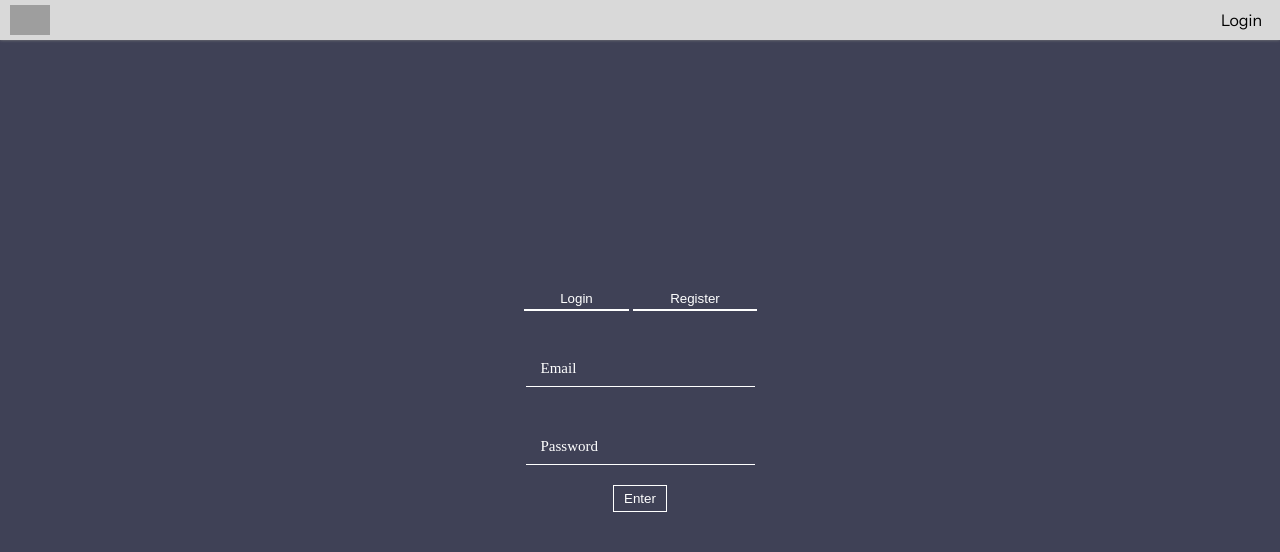
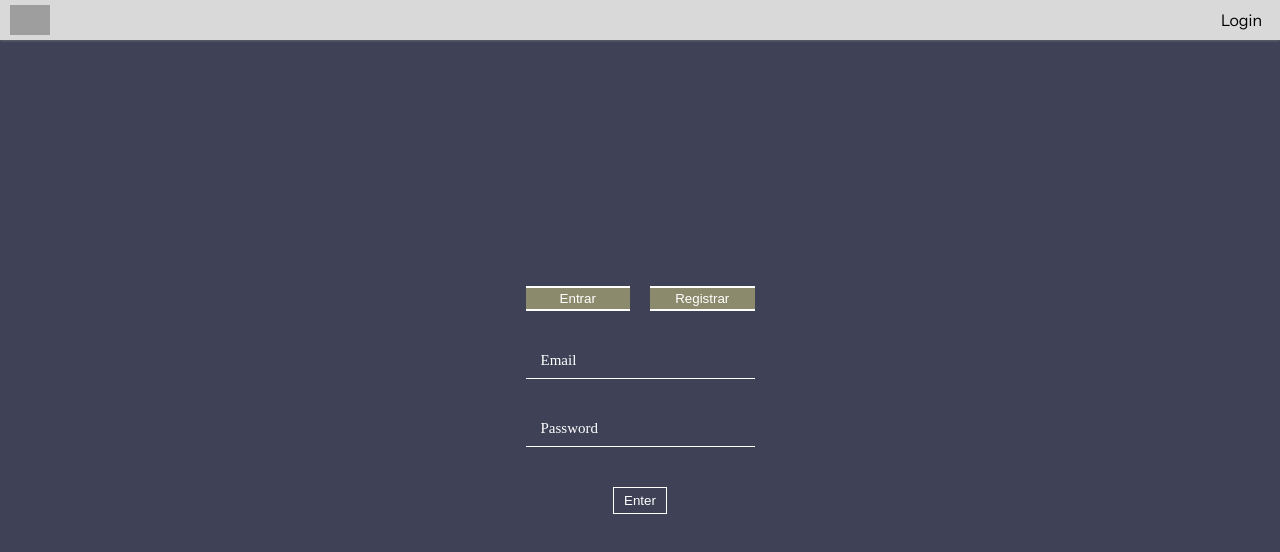
Before and after one commit to Everaldo451/NatureHelp, a React (Vite) app in the folder frontend/: page /login in a window 1280 px wide. Shown: the top 552 px of the page. Built offline with nearby package versions, Linux system fonts and the light colour scheme; no server answers; grey boxes are pictures that could not be loaded.

Commit message:
Login Page Changes

```diff
--- a/frontend/src/routes/Login/ChangeURL/index.tsx
+++ b/frontend/src/routes/Login/ChangeURL/index.tsx
@@ -4,8 +4,10 @@ import { FormProps } from "../LoginForm";
 
 const StyledButton = styled.button`
     position: relative;
-    background-color: transparent;
+    background-color: #8C8A6C;
     border: none;
+    border-top: 2px solid white;
+    border-bottom: 2px solid white;
     padding: 3px;
     transition: all 0.5s;
     color: white;
@@ -14,21 +16,22 @@ const StyledButton = styled.button`
     &:before {
         content: "";
         position: absolute;
-        background-color: #3F4156;
-        width: 100%;
-        height: 2px;
-        left: 0;
+        background-color: white;
+        width: 2px;
+        height: 0;
         top: -2px;
+        right: -2px;
+        transition: all 0.5s;
     }
 
     &:after {
         content: "";
-        z-index: -10;
         position: absolute;
         background-color: white;
-        width: calc(100% + 4px);
-        height: 2px;
-        top: 100%;
+        borde: 2px solid white;
+        width: 2px;
+        height: 0;
+        top: calc(100% + 2px);
         left: -2px;
         transition: all 0.5s;
     }
@@ -41,6 +44,10 @@ const StyledButton = styled.button`
             height: calc(100% + 4px);
             top: -2px;
         }
+
+        &:before{
+            height: calc(100% + 4px);
+        }
     }
 
 `
@@ -49,9 +56,9 @@ const StyledDiv = styled.div`
     width: 100%;
     display: grid;
     grid-template-rows: auto;
-    grid-auto-columns: repeat(2, 1fr);
+    grid-template-columns: repeat(2, 1fr);
     grid-auto-flow: column;
-    gap: 8px;
+    gap: 20px;
 `
 
 interface ChangeURLProps {
@@ -71,8 +78,8 @@ function ChangeURL({setURL}:ChangeURLProps) {
 
     return (
         <StyledDiv>
-            <Button setURL={setURL} url="login">Login</Button>
-            <Button setURL={setURL} url="register">Register</Button>
+            <Button setURL={setURL} url="login">Entrar</Button>
+            <Button setURL={setURL} url="register">Registrar</Button>
         </StyledDiv>
     )
 
--- a/frontend/src/routes/Login/LoginForm/index.tsx
+++ b/frontend/src/routes/Login/LoginForm/index.tsx
@@ -13,7 +13,7 @@ interface InputStyleType {
 
 const InputDiv = styled.div`
     position: relative;
-    margin-top: 40px;
+    margin-top: 30px;
     display:flex;
     flex-direction:column;
 `
@@ -51,7 +51,7 @@ const Input = styled.input<{inputStyle:InputStyleType}>`
 `
 
 const SubmitInput = styled(StyledInput)`
-    margin-top: 20px;
+    margin-top: 40px;
 `
 
 interface ContainerProps {
```
